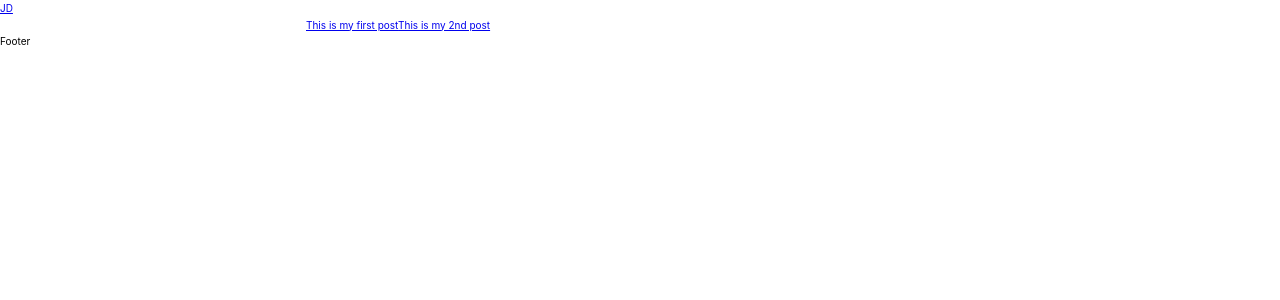
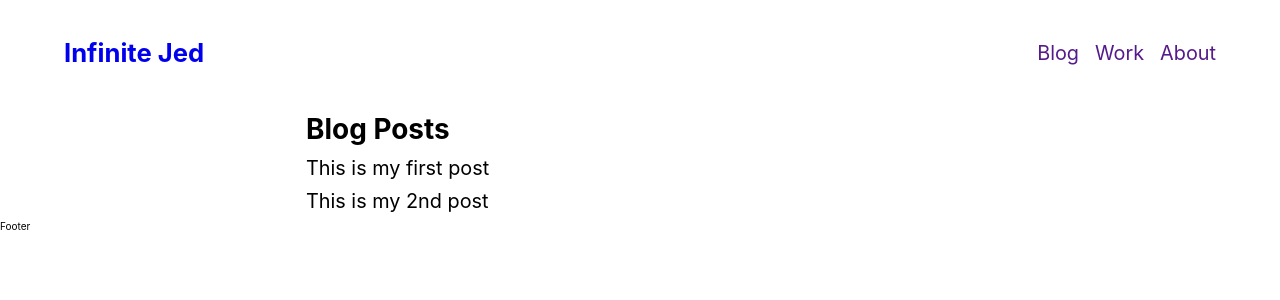
Before and after one commit to jacobedawson/jacobedawson.com, a Next.js app: page / in a window 1280 px wide. Shown: the top 300 px of the page. Built offline with nearby package versions, Linux system fonts and the light colour scheme.

Commit message:
added header navbar

```diff
--- /dev/null
+++ b/components/ContentLink.js
@@ -0,0 +1,22 @@
+import Styled from "styled-components";
+import Link from "next/link";
+
+const StyledLink = Styled.a`
+        text-decoration: none;
+        border-bottom: 3px solid transparent;
+        transition: 0.3s ease-in-out all;
+        cursor:pointer;
+        &:hover {
+            border-bottom: 3px solid;
+        }
+`;
+
+const ContentLink = ({ url, text }) => (
+  <div>
+    <Link href={url}>
+      <StyledLink>{text}</StyledLink>
+    </Link>
+  </div>
+);
+
+export default ContentLink;
--- a/components/Header.js
+++ b/components/Header.js
@@ -1,11 +1,76 @@
+import Styled from "styled-components";
 import Link from "next/link";
 
+const StyledHeader = Styled.header`
+    padding: 2rem 0;
+    width: 100%;
+`;
+
+const HeaderLogo = Styled.div`
+    display: inline-block;
+    a {
+        text-decoration: none;
+        font-weight: 700;
+        font-size: 1.6rem;
+    }
+`;
+
+const StyledNav = Styled.nav`
+    max-width: 1170px;
+    margin: auto;
+    width: 90vw;
+    display: flex;
+    justify-content: space-between;
+`;
+
+const StyledUL = Styled.ul`
+    list-style: none;
+    padding: 0;
+    margin: 0;
+    display: inline-block;
+    display: flex;
+    align-items: center;
+    li {
+        margin-left: 1rem;
+        display: inline;
+        a {
+            transition: 0.3s ease-in-out all;
+            text-decoration: none;
+            border-bottom: 3px solid transparent;
+            &:hover {
+                border-bottom: 3px solid;
+            }
+        }
+    }
+`;
+
 const Header = () => (
-  <div className="header">
-    <Link href="/">
-      <a>JD</a>
-    </Link>
-  </div>
+  <StyledHeader className="site-header">
+    <StyledNav>
+      <HeaderLogo>
+        <Link href="/">
+          <a>Infinite Jed</a>
+        </Link>
+      </HeaderLogo>
+      <StyledUL>
+        <li>
+          <Link href="">
+            <a>Blog</a>
+          </Link>
+        </li>
+        <li>
+          <Link href="">
+            <a>Work</a>
+          </Link>
+        </li>
+        <li>
+          <Link href="">
+            <a>About</a>
+          </Link>
+        </li>
+      </StyledUL>
+    </StyledNav>
+  </StyledHeader>
 );
 
 export default Header;
--- a/components/Layout.js
+++ b/components/Layout.js
@@ -13,6 +13,10 @@ const GlobalStyles = createGlobalStyle`
     line-height: 1.65;
     font-weight: 400;
     font-size: 10px;
+  }
+  h1,h2,h3,h4,h5,h6 {
+    padding: 0;
+    margin: 0;
   }
   h1 {
     font-size: calc(1em + 3.4vw);
@@ -32,7 +36,7 @@ const GlobalStyles = createGlobalStyle`
   h6 {
     font-size: calc(1em + 1.4vw);
   }
-  p {
+  p, a {
     font-size: calc(1.6em + 0.3vw);
   }
 `;
--- a/next.config.js
+++ b/next.config.js
@@ -25,7 +25,3 @@ module.exports = withPlugins([
     }
   ]
 ]);
-
-// withMDX({
-//   pageExtensions: ["js", "jsx", "md", "mdx"]
-// });
--- a/pages/index.js
+++ b/pages/index.js
@@ -1,6 +1,6 @@
-import Layout from "../components/Layout";
+import Layout from "components/Layout";
+import ContentLink from "components/ContentLink";
 import Posts from "./posts/index";
-import Link from "next/link";
 
 const Index = () => {
   const posts = Posts.map(({ meta }) => ({
@@ -9,13 +9,15 @@ const Index = () => {
     url: meta.slug,
     id: meta.id
   }));
-  console.log(posts);
   return (
     <Layout>
+      <h6>Blog Posts</h6>
       {posts.map(post => (
-        <Link href={post.url} key={post.id}>
-          <a>{post.title}</a>
-        </Link>
+        <ContentLink
+          url={post.url}
+          text={post.title}
+          key={post.id}
+        ></ContentLink>
       ))}
     </Layout>
   );
--- a/pages/posts/hello-world.mdx
+++ b/pages/posts/hello-world.mdx
@@ -1,5 +1,5 @@
-import Layout from "components/Layout.js";
-import Image from "components/Image.js";
+import Layout from "components/Layout";
+import Image from "components/Image";
 import _1984 from "static/images/1984.jpg";
 
 export const meta = {
--- a/pages/posts/new-post.mdx
+++ b/pages/posts/new-post.mdx
@@ -1,3 +1,5 @@
+import Layout from "components/Layout";
+
 export const meta = {
   title: "This is my 2nd post",
   tags: ["serverless", "node.js", "python"],
@@ -10,10 +12,9 @@ export const meta = {
   id: 2
 };
 
+export default ({ children }) => <Layout title={meta.title}>{children}</Layout>;
+
 # The Queen of Ice
-
-Created: Aug 03, 2018 10:59 AM
-Updated: Aug 03, 2018 11:00 AM
 
 The year is 2020. A bitter, elderly woman with wealth but no immediate family opts to be cryogenically frozen when she is diagnosed with an inoperable, malignant brain tumor.
 
```
